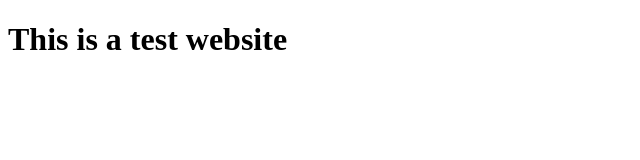
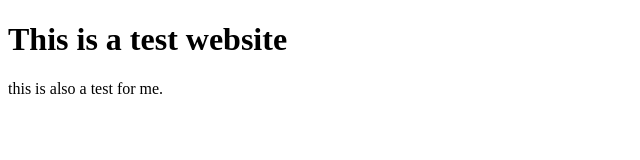
Before and after one commit to reazrayhan/my-first-website, a plain HTML site: page index.html in a window 1280 px wide. Shown: the whole page, without its empty margins (0-640 px from the left). Drawn offline with Linux system fonts and the light colour scheme.

Commit message:
test file modified

```diff
--- a/index.html
+++ b/index.html
@@ -8,5 +8,6 @@
   </head>
   <body>
     <h1>This is a test website</h1>
+    <p>this is also a <span>test</span> for me.</p>
   </body>
 </html>
--- a/script.js
+++ b/script.js
@@ -1 +1,2 @@
 console.log("Hello World");
+fhisklchapfjakfp'ja
--- a/style.css
+++ b/style.css
@@ -4,3 +4,6 @@
   box-sizing: border-box;
   text-rendering: optimizeLegibility;
 }
+p{
+  nsf;mzs;ncsee
+}
```
